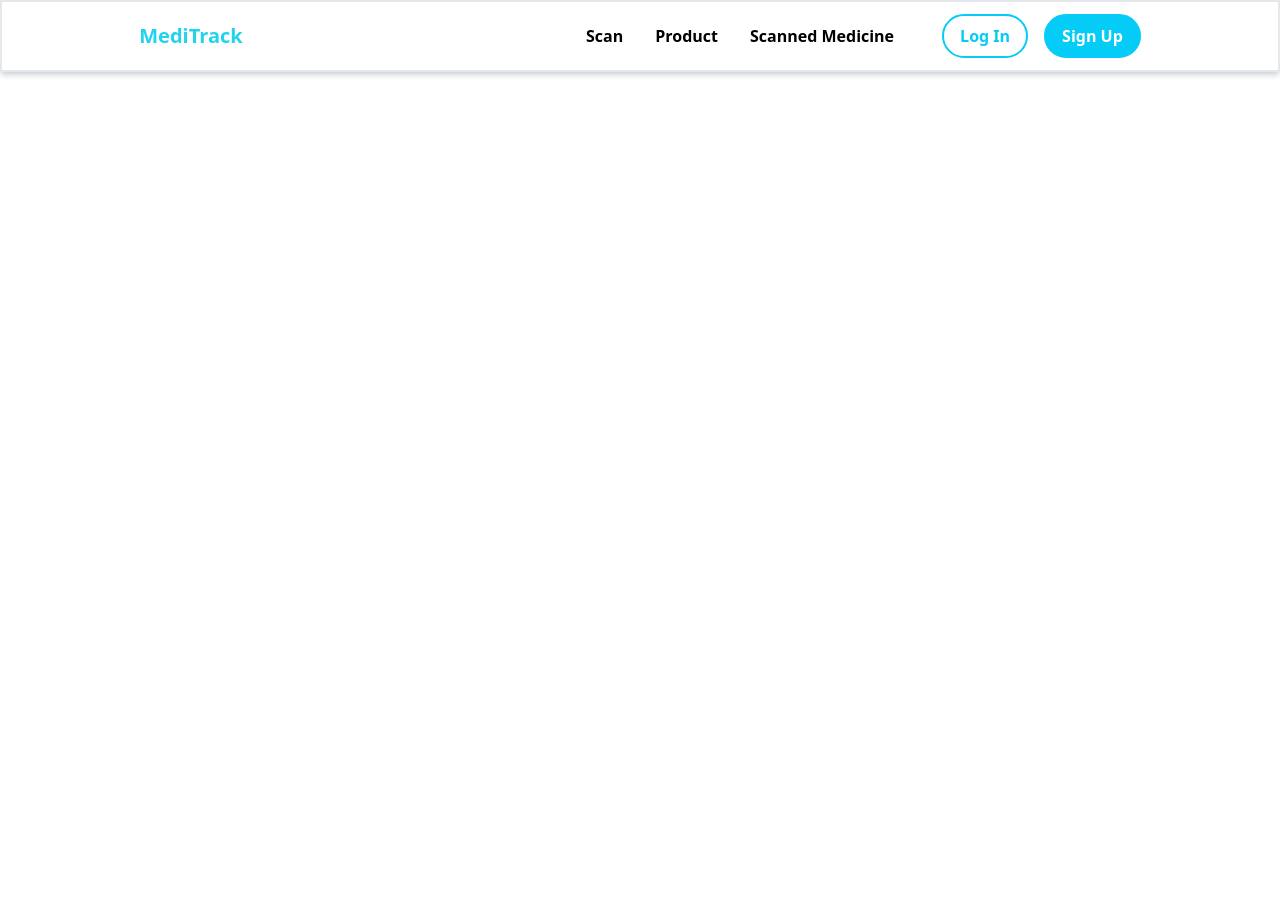
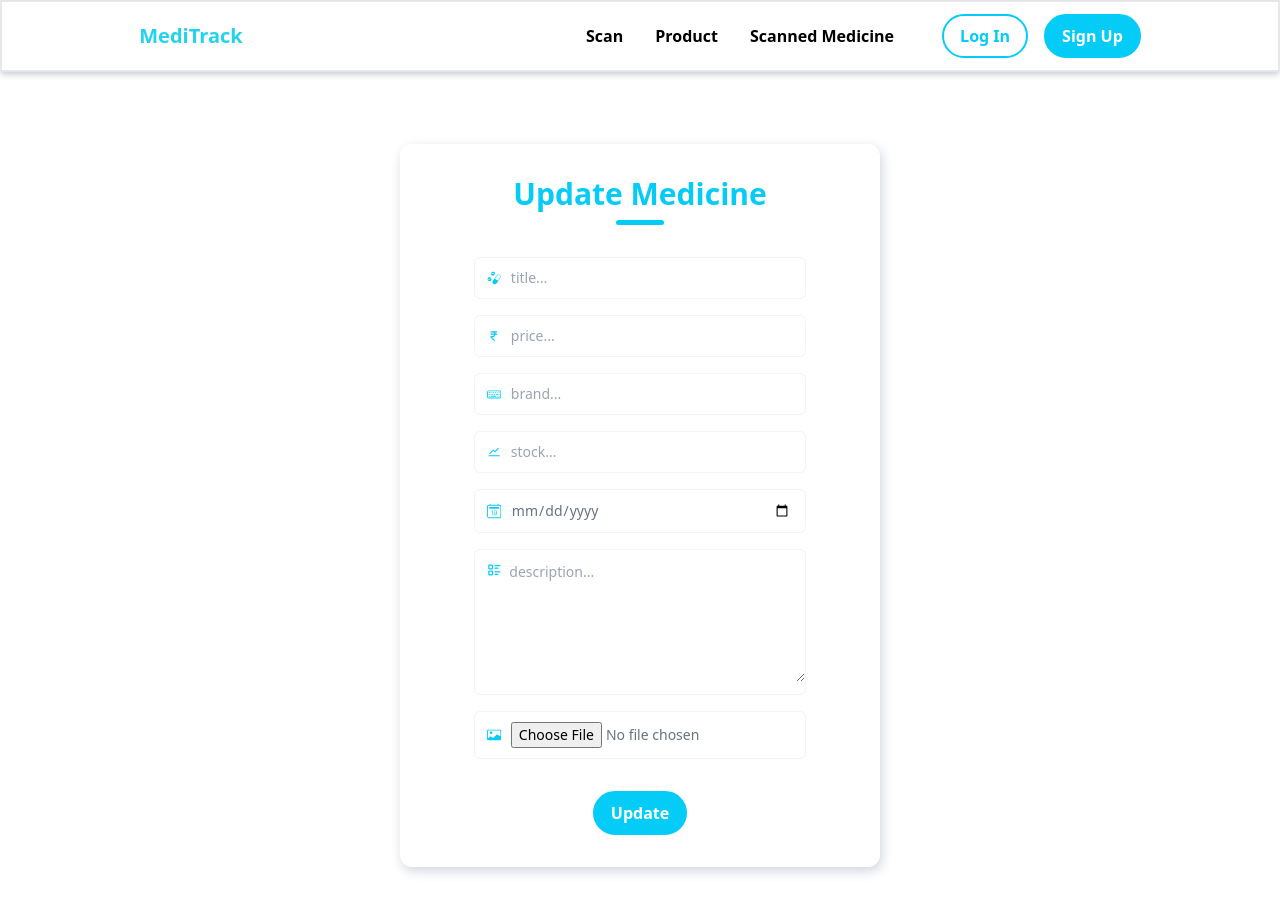
Before and after one commit to Medi-Track/MediTrack, a React (Create React App) app in the folder client/: page /update-medicine/1 in a window 1280 px wide. Shown: the top 912 px of the page. Before the commit the page ends 800 px from the top, so only its background shows below. Built offline with nearby package versions, Linux system fonts and the light colour scheme.

Commit message:
added changes

```diff
--- a/client/src/App.tsx
+++ b/client/src/App.tsx
@@ -25,6 +25,8 @@ function App() {
             <Route path="/product" element={<Products />} />
             <Route path="/scanned-medicine" element={<ScannedMedicine />} />
             <Route path="/scanned-medicine" element={<ScannedMedicine />} />
+            <Route path="/update-medicine/:id" element={<UpdateMedicine />} />
+            <Route path="/add-medicine" element={<AddMedicine />} />
             <Route path="/aboutus" element={<AboutUs />} />
             <Route path="/contactus" element={<ContactUs />} />
             <Route path="/signup" element={<SignUp />} />
--- a/client/src/pages/UpdateMedicine.tsx
+++ b/client/src/pages/UpdateMedicine.tsx
@@ -9,6 +9,7 @@ import { BiRupee } from "react-icons/bi";
 import { BsCalendar2Date, BsCardImage, BsKeyboard } from "react-icons/bs";
 import { AiOutlineStock } from "react-icons/ai";
 import { TbListDetails } from "react-icons/tb";
+import { useParams } from "react-router-dom";
 
 const schema = yup.object().shape({
   title: yup.string().required(),
@@ -21,12 +22,18 @@ const schema = yup.object().shape({
 });
 
 const UpdateMedicine = () => {
+  const { id } = useParams();
+
   const {
     register,
     handleSubmit,
     reset,
     formState: { errors },
   } = useForm({ resolver: yupResolver(schema) });
+
+  useEffect(()=>{
+
+  })
 
   const submitForm = (data: object) => {
     console.log(data);
```
